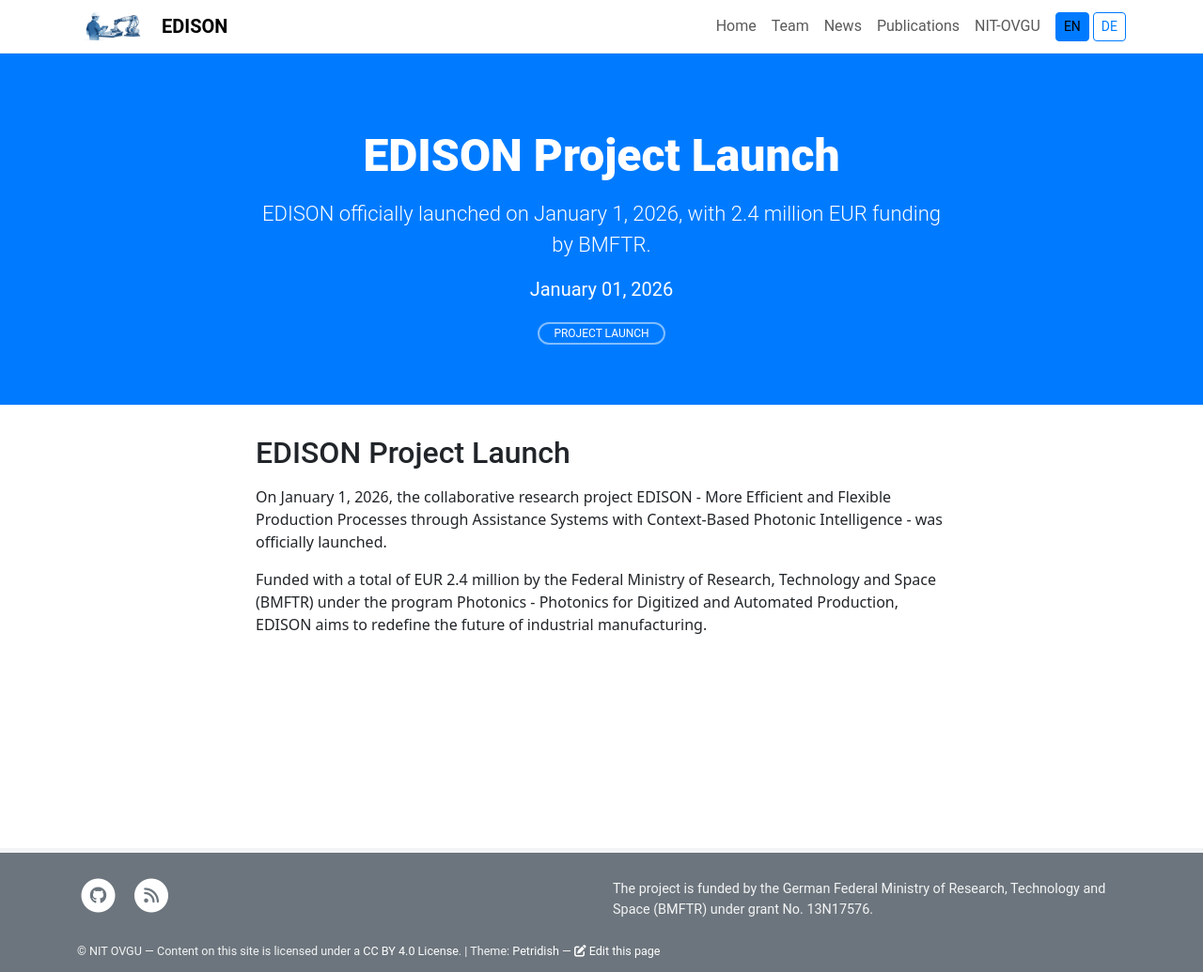
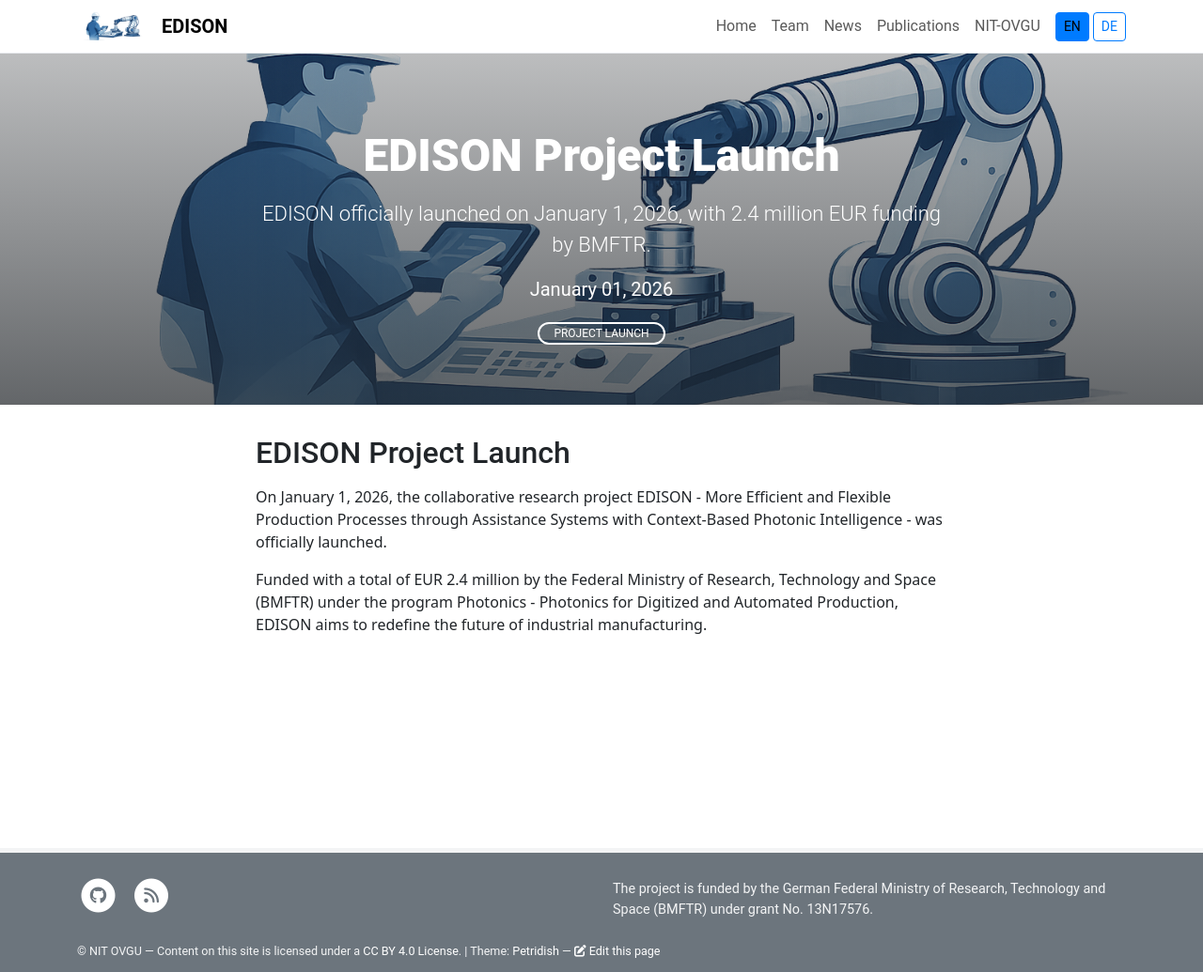
Before and after one commit to ovgu-nit/edison, a Jekyll site: the page built from _posts/2026-01-01-project-launch.md, in a window 1280 px wide. Shown: the whole page at 94% size. Built offline with Jekyll 4.4.1, drawn with Linux system fonts in a browser that asks for light colours.

Commit message:
Title img for launch

```diff
--- a/_posts/2026-01-01-project-launch.md
+++ b/_posts/2026-01-01-project-launch.md
@@ -1,6 +1,8 @@
 ---
 title: EDISON Project Launch
 description: EDISON officially launched on January 1, 2026, with 2.4 million EUR funding by BMFTR.
+background: /assets/theme/images/EDISON.png
+image: /assets/theme/images/EDISON.png
 tags: [project launch]
 ---
 
```
